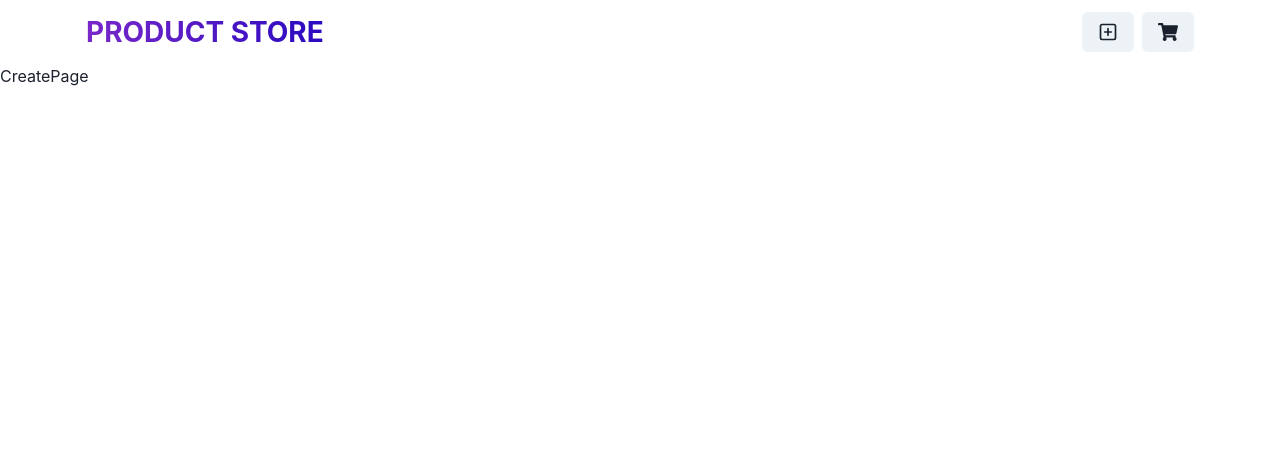
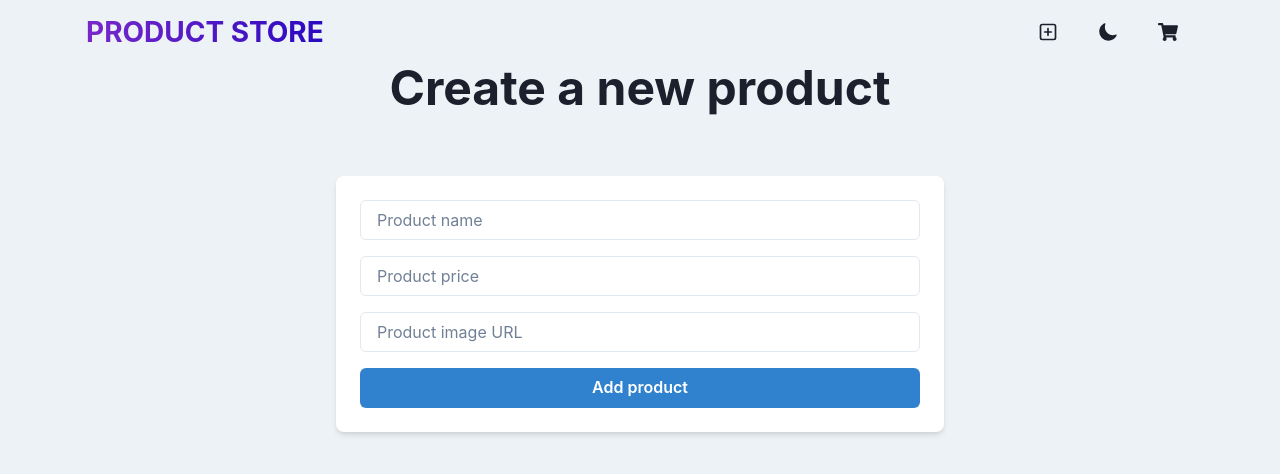
Before and after one commit to RaviprabhaSanduniJayalal/MERN_1, a React (Vite) app in the folder frontend/: page /create in a window 1280 px wide. Shown: the top 474 px of the page. Built offline with nearby package versions, Linux system fonts and the light colour scheme.

Commit message:
create product page added

```diff
--- a/frontend/package.json
+++ b/frontend/package.json
@@ -19,7 +19,8 @@
     "react": "^18.3.1",
     "react-dom": "^18.3.1",
     "react-icons": "^5.5.0",
-    "react-router-dom": "^7.2.0"
+    "react-router-dom": "^7.2.0",
+    "zustand": "^5.0.3"
   },
   "devDependencies": {
     "@eslint/js": "^9.21.0",
--- a/frontend/src/App.jsx
+++ b/frontend/src/App.jsx
@@ -5,7 +5,7 @@
 import HomePage from "./pages/HomePage";
 import CreatePage from "./pages/CreatePage";
 import Navbar from "./components/Navbar";
-
+import { useColorModeValue } from "@chakra-ui/react";
 
 
 
@@ -14,7 +14,7 @@
 
   return (
     <>
-      <Box minH="100vh" >
+      <Box minH="100vh"  bg={useColorModeValue("gray.100","gray.900")}>
         {/*navbar*/}
         <Navbar />
         <Routes>
--- a/frontend/src/components/Navbar.jsx
+++ b/frontend/src/components/Navbar.jsx
@@ -9,11 +9,13 @@
 
 import { PlusSquareIcon } from "@chakra-ui/icons";
 import { FaShoppingCart } from "react-icons/fa";
+import { IoMoon } from "react-icons/io5";
+import { LuSun } from "react-icons/lu";
 import React from "react";
 import { Link } from "react-router-dom";
 
 const Navbar = () => {
-  const { toggleColorMode } = useColorMode(); // ✅ Fix colorMode
+  const { colorMode, toggleColorMode } = useColorMode(); // ✅ Fix colorMode
 
   return (
     <Container maxW={"1140px"} px="4">
@@ -44,9 +46,15 @@
             </Button>
           </Link>
 
-          <Button onClick={toggleColorMode}> {/* ✅ Fix onClick */}
-            <FaShoppingCart fontSize={20} />
+          <Button onClick={toggleColorMode}>
+            {colorMode === "light" ? <IoMoon size="20" /> : <LuSun size="20" />}
           </Button>
+
+          <Link to={"/cart"}>
+            <Button>
+              <FaShoppingCart fontSize={20} />
+            </Button>
+          </Link>
         </HStack>
       </Flex>
     </Container>
--- a/frontend/src/pages/CreatePage.jsx
+++ b/frontend/src/pages/CreatePage.jsx
@@ -1,9 +1,74 @@
-import React from 'react'
+import {
+  Box,
+  Button,
+  Container,
+  Heading,
+  VStack,
+  Input,
+  useColorModeValue,
+} from "@chakra-ui/react";
+import React, { useState } from "react";
 
 const CreatePage = () => {
+  const [newProduct, setNewProduct] = useState({
+    name: "",
+    price: "",
+    image: "",
+  });
+
+  const handleAddProduct = () => {
+    console.log(newProduct);
+  };
+
   return (
-    <div>CreatePage</div>
-  )
-}
+    <Container maxW={"container.sm"}>
+      <VStack spacing={8}>
+        <Heading as={"h1"} size={"2xl"} textAlign={"center"} mb={8}>
+          Create a new product
+        </Heading>
 
-export default CreatePage
+        <Box
+          w={"full"}
+          bg={useColorModeValue("white", "gray.800")}
+          p={6}
+          rounded={"lg"}
+          shadow={"md"}
+        >
+          <VStack spacing={4}>
+            <Input
+              name="name"
+              placeholder="Product name"
+              value={newProduct.name}
+              onChange={(e) =>
+                setNewProduct({ ...newProduct, name: e.target.value })
+              }
+            />
+            <Input
+              name="price"
+              type="number"
+              placeholder="Product price"
+              value={newProduct.price}
+              onChange={(e) =>
+                setNewProduct({ ...newProduct, price: e.target.value })
+              }
+            />
+            <Input
+              type="text"
+              placeholder="Product image URL"
+              value={newProduct.image}
+              onChange={(e) =>
+                setNewProduct({ ...newProduct, image: e.target.value })
+              }
+            />
+
+            <Button colorScheme={"blue"} onClick={handleAddProduct} w={"full"}>
+              Add product
+            </Button>
+          </VStack>
+        </Box>
+      </VStack>
+    </Container>
+  );
+};
+
+export default CreatePage;
```
Also changed, not shown: frontend/src/store/product.js (added), 1 other file (tests, documents, lock files or other folders).
